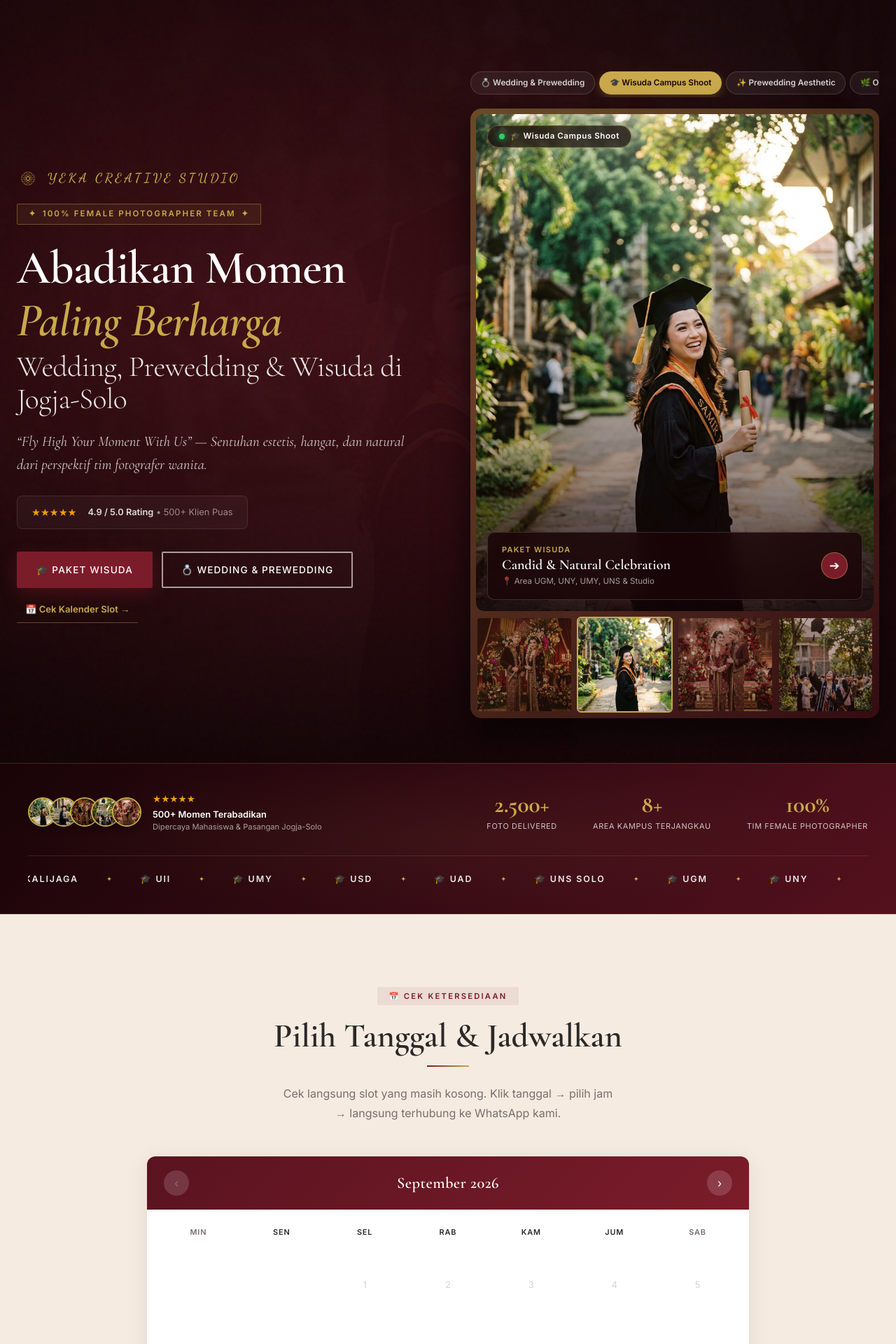
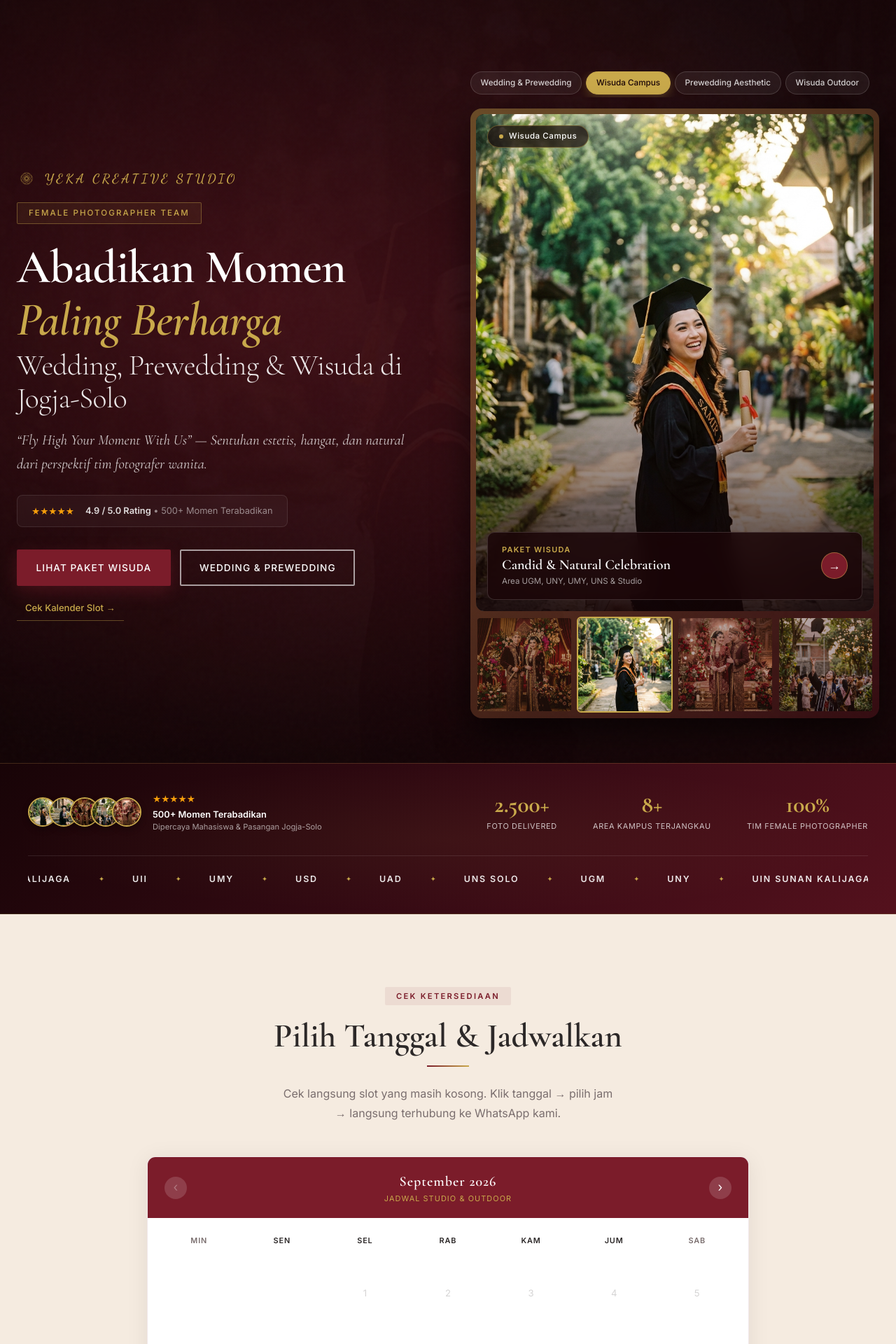
Before and after one commit to andrew-sora/yeka-studio, a Next.js app: page / in a window 1280 px wide. Shown: the top 1920 px of the page at 70% size. Built offline with nearby package versions, Linux system fonts and the light colour scheme.

Commit message:
style: remove emoji clutter for clean luxury photography studio aesthetic

```diff
--- a/src/components/AboutSection.tsx
+++ b/src/components/AboutSection.tsx
@@ -108,7 +108,12 @@ export default function AboutSection() {
                 whiteSpace: 'nowrap',
                 zIndex: 2,
               }}>
-                <span style={{ fontSize: '1rem' }}>📷</span>
+                <span style={{
+                  width: '6px',
+                  height: '6px',
+                  borderRadius: '50%',
+                  background: 'var(--maroon)',
+                }} />
                 <span style={{
                   fontFamily: 'Inter, sans-serif',
                   fontSize: '0.78rem',
@@ -207,9 +212,9 @@ export default function AboutSection() {
               }}
             >
               {[
-                { icon: '🤍', title: 'Natural & Authentic', desc: 'Foto yang terasa hangat & nyata' },
-                { icon: '✨', title: 'Detail-Oriented', desc: 'Framing & penataan pose cermat' },
-                { icon: '💬', title: 'Fast & Friendly', desc: 'Konsultasi gratis via WA' },
+                { title: 'Natural & Authentic', desc: 'Foto yang terasa hangat & nyata' },
+                { title: 'Detail-Oriented', desc: 'Framing & penataan pose cermat' },
+                { title: 'Fast & Friendly', desc: 'Konsultasi gratis via WA' },
               ].map((val, i) => (
                 <div key={i} style={{
                   padding: '1.25rem 1rem',
@@ -218,7 +223,6 @@ export default function AboutSection() {
                   boxShadow: '0 2px 16px rgba(0,0,0,0.05)',
                   border: '1px solid rgba(123,28,42,0.06)',
                 }}>
-                  <div style={{ fontSize: '1.4rem', marginBottom: '0.4rem' }}>{val.icon}</div>
                   <div style={{
                     fontSize: '0.82rem',
                     fontWeight: 600,
--- a/src/components/AvailabilitySection.tsx
+++ b/src/components/AvailabilitySection.tsx
@@ -265,7 +265,7 @@ export default function AvailabilitySection() {
             marginBottom: '1rem',
             borderRadius: '2px',
           }}>
-            📅 Cek Ketersediaan
+            Cek Ketersediaan
           </div>
           <h2 className="font-display" style={{
             fontSize: 'clamp(2rem, 5vw, 3rem)',
@@ -274,7 +274,7 @@ export default function AvailabilitySection() {
             lineHeight: 1.2,
             marginBottom: '0.75rem',
           }}>
-            Pilih Tanggal & Jadwalkan
+            Pilih Tanggal &amp; Jadwalkan
           </h2>
           <div className="section-divider" />
           <p style={{
@@ -285,7 +285,7 @@ export default function AvailabilitySection() {
             lineHeight: 1.75,
             fontFamily: 'Inter, sans-serif',
           }}>
-            Cek langsung slot yang masih kosong. Klik tanggal → pilih jam → langsung terhubung ke WhatsApp kami.
+            Cek langsung slot yang masih kosong. Klik tanggal &rarr; pilih jam &rarr; langsung terhubung ke WhatsApp kami.
           </p>
         </div>
 
@@ -300,11 +300,13 @@ export default function AvailabilitySection() {
             opacity: 0,
             transform: 'translateY(24px)',
             transition: 'all 0.7s ease',
+            border: '1px solid rgba(123,28,42,0.1)',
           }}
         >
-          {/* Month Header */}
+          {/* Header Month Nav */}
           <div style={{
-            background: 'linear-gradient(135deg, var(--maroon-dark) 0%, var(--maroon) 100%)',
+            background: 'var(--maroon)',
+            color: 'white',
             padding: '1.25rem 1.5rem',
             display: 'flex',
             alignItems: 'center',
@@ -313,16 +315,15 @@ export default function AvailabilitySection() {
             <button
               onClick={goToPrev}
               disabled={!canGoPrev}
-              id="cal-prev-month"
               style={{
                 background: 'rgba(255,255,255,0.15)',
                 border: 'none',
-                color: canGoPrev ? 'white' : 'rgba(255,255,255,0.25)',
-                width: '36px',
-                height: '36px',
+                color: canGoPrev ? 'white' : 'rgba(255,255,255,0.3)',
+                width: '32px',
+                height: '32px',
                 borderRadius: '50%',
+                fontSize: '1.1rem',
                 cursor: canGoPrev ? 'pointer' : 'not-allowed',
-                fontSize: '1rem',
                 transition: 'background 0.2s',
                 display: 'flex',
                 alignItems: 'center',
@@ -336,29 +337,37 @@ export default function AvailabilitySection() {
             </button>
 
             <div style={{ textAlign: 'center' }}>
-              <div className="font-display" style={{
-                color: 'white',
-                fontSize: '1.4rem',
+              <span className="font-display" style={{
+                fontSize: '1.25rem',
                 fontWeight: 600,
-                letterSpacing: '0.02em',
+                letterSpacing: '0.05em',
               }}>
                 {MONTH_ID[viewMonth]} {viewYear}
+              </span>
+              <div style={{
+                fontSize: '0.68rem',
+                color: '#C9A94B',
+                letterSpacing: '0.1em',
+                textTransform: 'uppercase',
+                fontFamily: 'Inter, sans-serif',
+                marginTop: '1px',
+              }}>
+                Jadwal Studio &amp; Outdoor
               </div>
             </div>
 
             <button
               onClick={goToNext}
               disabled={!canGoNext}
-              id="cal-next-month"
               style={{
                 background: 'rgba(255,255,255,0.15)',
                 border: 'none',
-                color: canGoNext ? 'white' : 'rgba(255,255,255,0.25)',
-                width: '36px',
-                height: '36px',
+                color: canGoNext ? 'white' : 'rgba(255,255,255,0.3)',
+                width: '32px',
+                height: '32px',
                 borderRadius: '50%',
+                fontSize: '1.1rem',
                 cursor: canGoNext ? 'pointer' : 'not-allowed',
-                fontSize: '1rem',
                 transition: 'background 0.2s',
                 display: 'flex',
                 alignItems: 'center',
@@ -487,7 +496,7 @@ export default function AvailabilitySection() {
                 textTransform: 'uppercase',
                 marginBottom: '1rem',
               }}>
-                📅 {selectedDate} {MONTH_ID[viewMonth]} {viewYear} — Pilih Jam:
+                {selectedDate} {MONTH_ID[viewMonth]} {viewYear} — Pilih Jam:
               </div>
 
               <div style={{
@@ -529,7 +538,7 @@ export default function AvailabilitySection() {
                         }
                       }}
                     >
-                      🕐 {slot} WIB
+                      {slot} WIB
                     </button>
                   );
                 })}
@@ -612,7 +621,7 @@ export default function AvailabilitySection() {
             fontFamily: 'Inter, sans-serif',
             lineHeight: 1.7,
           }}>
-            💡 Kalender ini menampilkan perkiraan ketersediaan. Konfirmasi final via WhatsApp.
+            Kalender ini menampilkan perkiraan ketersediaan. Konfirmasi final via WhatsApp.
           </p>
         </div>
 
--- a/src/components/ContactSection.tsx
+++ b/src/components/ContactSection.tsx
@@ -133,11 +133,11 @@ export default function ContactSection() {
                 letterSpacing: '0.2em',
                 textTransform: 'uppercase',
                 fontFamily: 'Inter, sans-serif',
-                fontWeight: 600,
+                fontWeight: 500,
                 marginBottom: '1rem',
                 borderRadius: '2px',
               }}>
-                💬 Konsultasi & Booking
+                Konsultasi &amp; Booking
               </div>
               <h2 className="font-display" style={{
                 fontSize: 'clamp(2rem, 4.5vw, 3.2rem)',
@@ -184,9 +184,9 @@ export default function ContactSection() {
                 border: '1px solid rgba(255,255,255,0.1)',
               }}
             >
-              <span style={{ width: '8px', height: '8px', borderRadius: '50%', background: '#25D366' }} />
+              <span style={{ width: '6px', height: '6px', borderRadius: '50%', background: '#25D366' }} />
               <span style={{ fontSize: '0.75rem', color: 'rgba(255,255,255,0.85)', fontFamily: 'Inter, sans-serif' }}>
-                ⚡ Respons Cepat via WA (&lt; 5 Menit)
+                Respons Cepat via WA (&lt; 5 Menit)
               </span>
             </div>
 
@@ -265,7 +265,7 @@ export default function ContactSection() {
                   gap: '0.35rem',
                 }}
               >
-                📸 @yekastudio.graduation
+                @yekastudio.graduation
               </a>
               <a
                 href="https://www.instagram.com/yeka.studio"
@@ -282,7 +282,7 @@ export default function ContactSection() {
                   gap: '0.35rem',
                 }}
               >
-                📸 @yeka.studio
+                @yeka.studio
               </a>
             </div>
 
--- a/src/components/HeroSection.tsx
+++ b/src/components/HeroSection.tsx
@@ -8,15 +8,15 @@ const HERO_SHOWCASE = [
     category: 'Wedding & Prewedding',
     title: 'Intimate & Editorial Style',
     photo: '/images/wedding-1.jpg',
-    badge: '💍 Wedding & Prewedding',
-    location: 'Studio & Outdoor Jogja - Solo',
+    badge: 'Wedding & Prewedding',
+    location: 'Jogja & Solo',
   },
   {
     id: 'wisuda',
     category: 'Paket Wisuda',
     title: 'Candid & Natural Celebration',
     photo: '/images/wisuda-1.jpg',
-    badge: '🎓 Wisuda Campus Shoot',
+    badge: 'Wisuda Campus',
     location: 'Area UGM, UNY, UMY, UNS & Studio',
   },
   {
@@ -24,7 +24,7 @@ const HERO_SHOWCASE = [
     category: 'Prewedding Kebaya',
     title: 'Elegansi Adat & Classic Look',
     photo: '/images/wedding-2.jpg',
-    badge: '✨ Prewedding Aesthetic',
+    badge: 'Prewedding Aesthetic',
     location: 'Jogja & Solo',
   },
   {
@@ -32,7 +32,7 @@ const HERO_SHOWCASE = [
     category: 'Wisuda Outdoor',
     title: 'Joyful & Authentic Moments',
     photo: '/images/wisuda-3.jpg',
-    badge: '🌿 Outdoor Botanical',
+    badge: 'Wisuda Outdoor',
     location: 'Spot Garden & City Walk',
   }
 ];
@@ -139,7 +139,7 @@ export default function HeroSection() {
 
           {/* Brand Header */}
           <div className="animate-on-enter opacity-0-init" style={{ marginBottom: '1.25rem', display: 'flex', alignItems: 'center', gap: '0.75rem' }}>
-            <svg width="32" height="32" viewBox="0 0 48 48" fill="none" xmlns="http://www.w3.org/2000/svg">
+            <svg width="28" height="28" viewBox="0 0 48 48" fill="none" xmlns="http://www.w3.org/2000/svg">
               <circle cx="24" cy="24" r="4" fill="none" stroke="#C9A94B" strokeWidth="1.5"/>
               {[0, 45, 90, 135, 180, 225, 270, 315].map((angle, i) => (
                 <ellipse
@@ -167,9 +167,7 @@ export default function HeroSection() {
 
           {/* Female Photographer Badge */}
           <div className="animate-on-enter opacity-0-init" style={{
-            display: 'inline-flex',
-            alignItems: 'center',
-            gap: '0.5rem',
+            display: 'inline-block',
             border: '1px solid rgba(201, 169, 75, 0.4)',
             background: 'rgba(201, 169, 75, 0.08)',
             color: '#C9A94B',
@@ -179,10 +177,10 @@ export default function HeroSection() {
             textTransform: 'uppercase',
             marginBottom: '1.5rem',
             fontFamily: 'Inter, sans-serif',
-            fontWeight: 600,
+            fontWeight: 500,
             borderRadius: '2px',
           }}>
-            <span>✦</span> 100% Female Photographer Team <span>✦</span>
+            Female Photographer Team
           </div>
 
           {/* Main Headline */}
@@ -227,7 +225,7 @@ export default function HeroSection() {
             maxWidth: 'fit-content',
             backdropFilter: 'blur(8px)',
           }}>
-            <div style={{ display: 'flex', color: '#F59E0B', fontSize: '0.9rem', gap: '2px' }}>
+            <div style={{ display: 'flex', color: '#F59E0B', fontSize: '0.85rem', gap: '3px' }}>
               ★★★★★
             </div>
             <div style={{
@@ -236,7 +234,7 @@ export default function HeroSection() {
               color: 'rgba(255,255,255,0.85)',
               lineHeight: 1.3,
             }}>
-              <strong>4.9 / 5.0 Rating</strong> <span style={{ color: 'rgba(255,255,255,0.5)' }}>• 500+ Klien Puas</span>
+              <strong>4.9 / 5.0 Rating</strong> <span style={{ color: 'rgba(255,255,255,0.5)' }}>• 500+ Momen Terabadikan</span>
             </div>
           </div>
 
@@ -259,7 +257,7 @@ export default function HeroSection() {
                 boxShadow: '0 8px 24px rgba(123,28,42,0.4)',
               }}
             >
-              🎓 Paket Wisuda
+              Lihat Paket Wisuda
             </a>
             <a
               href="#wedding"
@@ -270,7 +268,7 @@ export default function HeroSection() {
                 fontSize: '0.85rem',
               }}
             >
-              💍 Wedding & Prewedding
+              Wedding &amp; Prewedding
             </a>
             <a
               href="#jadwal"
@@ -279,7 +277,7 @@ export default function HeroSection() {
                 color: '#C9A94B',
                 fontFamily: 'Inter, sans-serif',
                 fontSize: '0.82rem',
-                fontWeight: 600,
+                fontWeight: 500,
                 textDecoration: 'none',
                 display: 'inline-flex',
                 alignItems: 'center',
@@ -288,7 +286,7 @@ export default function HeroSection() {
                 borderBottom: '1px solid rgba(201,169,75,0.4)',
               }}
             >
-              📅 Cek Kalender Slot →
+              Cek Kalender Slot &rarr;
             </a>
           </div>
 
@@ -316,7 +314,7 @@ export default function HeroSection() {
                     borderRadius: '20px',
                     fontSize: '0.73rem',
                     fontFamily: 'Inter, sans-serif',
-                    fontWeight: 600,
+                    fontWeight: 500,
                     cursor: 'pointer',
                     whiteSpace: 'nowrap',
                     transition: 'all 0.25s ease',
@@ -384,16 +382,15 @@ export default function HeroSection() {
                 gap: '0.5rem',
               }}>
                 <span style={{
-                  width: '8px',
-                  height: '8px',
+                  width: '6px',
+                  height: '6px',
                   borderRadius: '50%',
-                  background: '#25D366',
-                  boxShadow: '0 0 10px #25D366',
+                  background: '#C9A94B',
                 }} />
                 <span style={{
                   fontFamily: 'Inter, sans-serif',
                   fontSize: '0.72rem',
-                  fontWeight: 600,
+                  fontWeight: 500,
                   color: 'white',
                   letterSpacing: '0.05em',
                 }}>
@@ -443,7 +440,7 @@ export default function HeroSection() {
                     fontFamily: 'Inter, sans-serif',
                     marginTop: '0.2rem',
                   }}>
-                    📍 {activeItem.location}
+                    {activeItem.location}
                   </div>
                 </div>
 
@@ -468,7 +465,7 @@ export default function HeroSection() {
                   onMouseLeave={e => (e.currentTarget as HTMLElement).style.transform = 'scale(1)'}
                   title="Lihat Galeri Foto"
                 >
-                  ➔
+                  &rarr;
                 </a>
               </div>
 
--- a/src/components/TrustBar.tsx
+++ b/src/components/TrustBar.tsx
@@ -150,7 +150,7 @@ export default function TrustBar() {
                   fontFamily: 'Inter, sans-serif',
                   whiteSpace: 'nowrap',
                 }}>
-                  🎓 {k}
+                  {k}
                 </span>
                 <span style={{ color: '#C9A94B', fontSize: '0.6rem' }}>✦</span>
               </div>
--- a/src/components/WeddingSection.tsx
+++ b/src/components/WeddingSection.tsx
@@ -81,7 +81,7 @@ export default function WeddingSection() {
             fontWeight: 600,
             marginBottom: '1rem',
           }}>
-            💍 Wedding & Prewedding
+            Wedding &amp; Prewedding
           </div>
           <h2 className="font-display" style={{
             fontSize: 'clamp(2rem, 5vw, 3rem)',
@@ -184,7 +184,7 @@ export default function WeddingSection() {
             transition: 'all 0.7s ease',
           }}
         >
-          {['🏛️ Studio Indoor Eksklusif', '🌺 Adat Jawa & Modern', '💍 Wedding, Engagement, Prewedding', '✨ Editorial Luxury Look'].map((tag, i) => (
+          {['Studio Indoor Eksklusif', 'Konsep Adat Jawa & Modern', 'Wedding, Engagement, Prewedding', 'Editorial Luxury Look'].map((tag, i) => (
             <span key={i} style={{
               border: '1px solid rgba(201,169,75,0.3)',
               color: 'rgba(255,255,255,0.8)',
@@ -230,8 +230,7 @@ export default function WeddingSection() {
               border: '2px solid rgba(201,169,75,0.2)',
             }}
           >
-            <span>📅</span>
-            Cek Jadwal & Booking
+            Cek Jadwal &amp; Booking
           </a>
           <p style={{
             marginTop: '0.75rem',
--- a/src/components/WisudaSection.tsx
+++ b/src/components/WisudaSection.tsx
@@ -68,7 +68,7 @@ export default function WisudaSection() {
             marginBottom: '1rem',
             borderRadius: '2px',
           }}>
-            🎓 Paket Wisuda
+            Paket Wisuda
           </div>
           <h2 className="font-display" style={{
             fontSize: 'clamp(2rem, 5vw, 3rem)',
@@ -88,8 +88,8 @@ export default function WisudaSection() {
             lineHeight: 1.75,
             fontFamily: 'Inter, sans-serif',
           }}>
-            Yuk, bikin foto wisudamu beda dari yang lain! Sesi outdoor candid &amp; playful,
-            area kampus Jogja &amp; Solo. Hasilnya? Natural, cinematic, dan super instagramable 🌿
+            Sesi foto outdoor candid dan berkesan di area kampus Jogja &amp; Solo.
+            Hasil foto natural, sinematik, dan penuh kenangan bersama orang tersayang.
           </p>
         </div>
 
@@ -150,7 +150,7 @@ export default function WisudaSection() {
             transition: 'all 0.7s ease',
           }}
         >
-          {['📸 Outdoor Campus Shoot', '🌿 Gaya Candid & Playful', '🏫 Semua Kampus Jogja-Solo', '💫 Hasil Film-look'].map((tag, i) => (
+          {['Outdoor Campus Shoot', 'Gaya Candid & Natural', 'Area Kampus Jogja & Solo', 'Hasil Film-Look Editorial'].map((tag, i) => (
             <span key={i} style={{
               border: '1px solid rgba(123,28,42,0.25)',
               color: 'var(--maroon)',
@@ -181,8 +181,7 @@ export default function WisudaSection() {
             className="btn-primary"
             style={{ fontSize: '0.875rem', padding: '1rem 2.5rem' }}
           >
-            <span>📅</span>
-            Cek Jadwal & Booking
+            Cek Jadwal &amp; Booking
           </a>
           <p style={{
             marginTop: '0.75rem',
@@ -190,7 +189,7 @@ export default function WisudaSection() {
             color: 'var(--muted)',
             fontFamily: 'Inter, sans-serif',
           }}>
-            Pilih tanggal & jam — langsung terhubung ke WhatsApp kami
+            Pilih tanggal &amp; jam — langsung terhubung ke WhatsApp kami
           </p>
         </div>
       </div>
```
